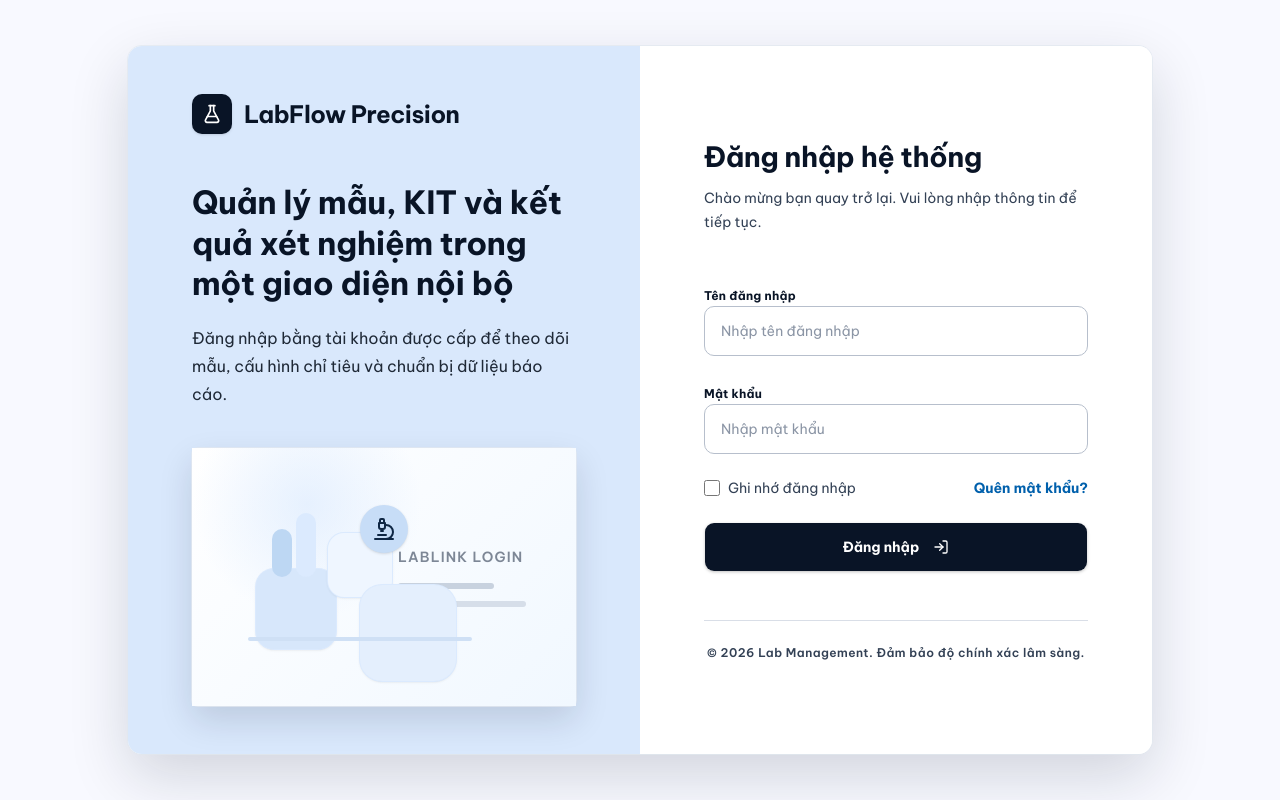
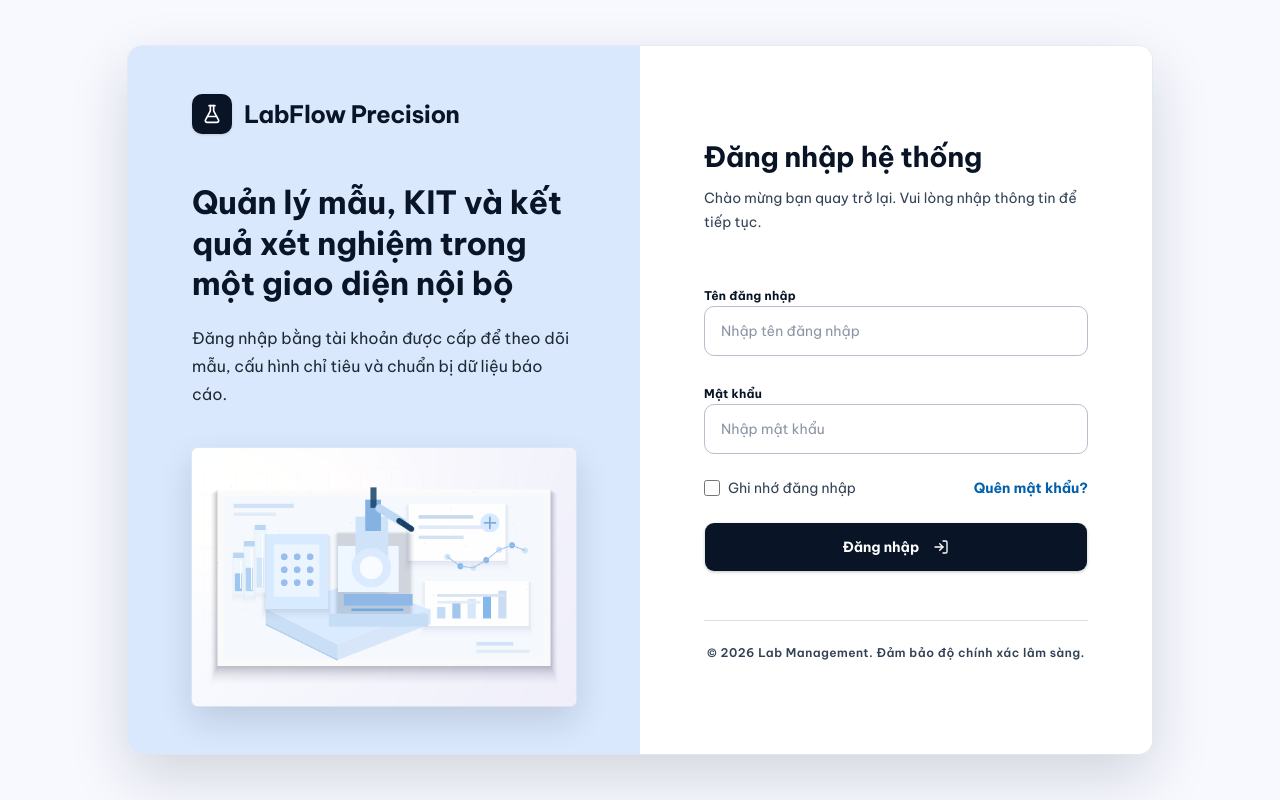
Before and after one commit to thienchi2109/lab-management, a Next.js app in the folder lab-kit-app/: page /login in a window 1280 px wide. Built offline with nearby package versions, Linux system fonts and the light colour scheme.

Commit message:
feat: add generated login lab illustration

```diff
--- a/lab-kit-app/app/login/page.tsx
+++ b/lab-kit-app/app/login/page.tsx
@@ -1,5 +1,6 @@
 import type { Metadata } from "next";
-import { FlaskConical, Microscope } from "lucide-react";
+import Image from "next/image";
+import { FlaskConical } from "lucide-react";
 
 import { Input } from "@/components/ui/input";
 import { LoginSubmitButton } from "./login-submit-button";
@@ -156,30 +157,15 @@ function BrandMark() {
 
 function LabPreview() {
   return (
-    <div className="relative mt-10 h-[258px] rounded-sm bg-white shadow-[0_14px_34px_rgb(15_23_42/0.14)] ring-1 ring-slate-200/80 dark:bg-background dark:ring-border">
-      <div className="absolute inset-0 bg-[radial-gradient(circle_at_30%_22%,rgb(219_234_254/0.65),transparent_34%),linear-gradient(135deg,rgb(255_255_255),rgb(241_248_255))] dark:from-slate-950" />
-      <div className="relative grid h-full grid-cols-[1fr_150px] items-center gap-8 px-10">
-        <div className="relative h-36">
-          <div className="absolute left-6 top-16 size-20 rounded-[18px] bg-[#d7e7fb] shadow-sm ring-1 ring-blue-100" />
-          <div className="absolute left-24 top-7 size-16 rounded-[16px] bg-[#eff6ff] shadow-sm ring-1 ring-blue-100" />
-          <div className="absolute left-32 top-20 size-24 rounded-[22px] bg-[#e4effd] shadow-sm ring-1 ring-blue-100" />
-          <div className="absolute left-32 top-0 flex size-12 items-center justify-center rounded-full bg-[#c7ddf7] text-[#0f2744] shadow-sm">
-            <Microscope className="size-6" aria-hidden="true" />
-          </div>
-          <div className="absolute left-10 top-6 h-12 w-5 rounded-full bg-[#bdd7f3]" />
-          <div className="absolute left-16 top-2 h-16 w-5 rounded-full bg-[#dbeafe]" />
-          <div className="absolute bottom-2 left-4 h-1 w-56 rounded-full bg-[#cfe0f5]" />
-        </div>
-        <div className="space-y-4 pl-3 text-[#7d8796]">
-          <p className="text-sm font-semibold tracking-[0.08em]">
-            LABLINK LOGIN
-          </p>
-          <div className="space-y-3">
-            <div className="h-1.5 w-24 rounded-full bg-[#c8d2df]" />
-            <div className="h-1.5 w-32 rounded-full bg-[#d6dee9]" />
-          </div>
-        </div>
-      </div>
+    <div className="relative mt-10 overflow-hidden rounded-sm bg-white shadow-[0_14px_34px_rgb(15_23_42/0.14)] ring-1 ring-slate-200/80 dark:bg-background dark:ring-border">
+      <Image
+        src="/images/login-lab-illustration.png"
+        width={1200}
+        height={760}
+        sizes="(min-width: 1024px) 386px, 0px"
+        alt="Minh hoạ quy trình xét nghiệm với kính hiển vi, ống mẫu và bảng kết quả"
+        className="h-[258px] w-full object-cover"
+      />
     </div>
   );
 }
```
Also changed, not shown: lab-kit-app/public/images/login-lab-illustration.png (added), 1 other file (tests, documents, lock files or other folders).
